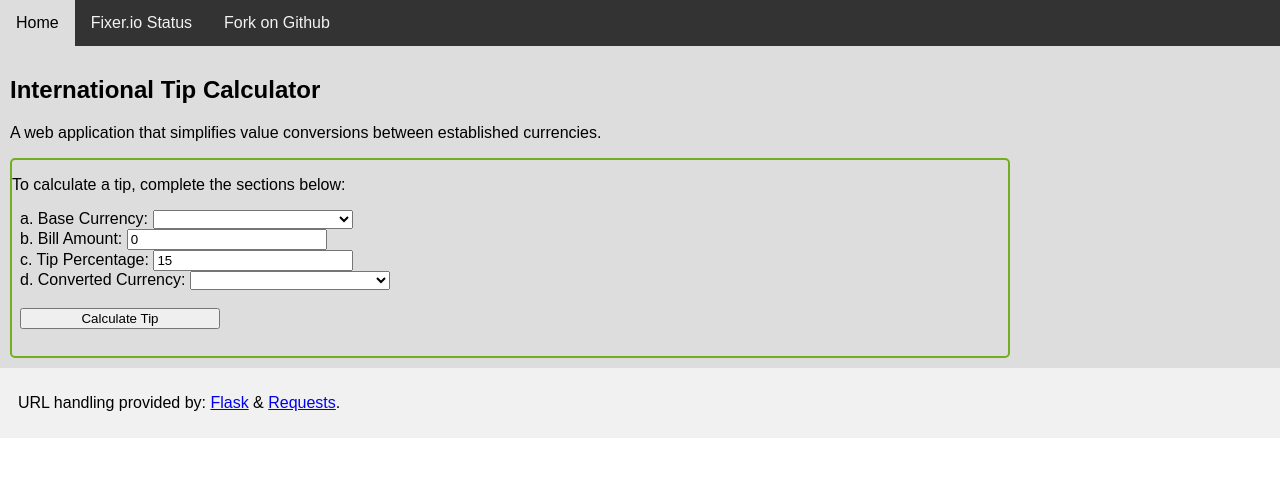
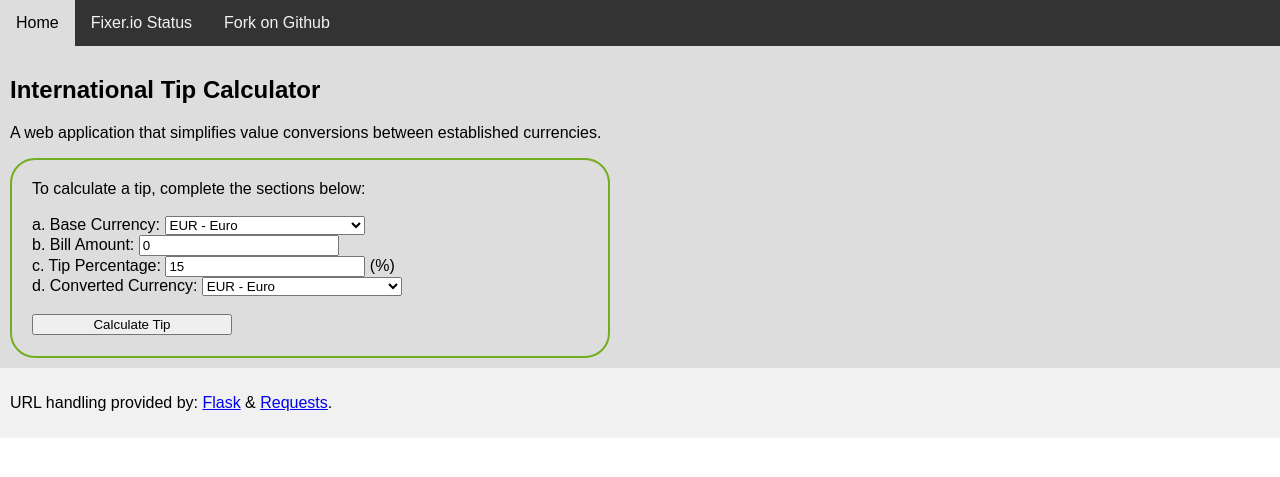
Before and after one commit to mcdonagj/Tiptabs, a Flask app: page / in a window 1280 px wide. Shown: the top 477 px of the page. Run offline with Flask 2, Linux system fonts and the light colour scheme; lists and menus that the app fills with data are empty; some libraries are stand-ins or nearby versions.

Commit message:
Remove unnecessary style changes from app page. Add rounded corners to the form via CSS.
Signed-off-by: Gary McDonald <mcdonagj@dukes.jmu.edu>

```diff
--- a/templates/app.html
+++ b/templates/app.html
@@ -4,35 +4,21 @@
 <head>
     <link rel="stylesheet" type="text/css" href="{{ url_for('static', filename='style.css') }}">
 
-    <style>
-            #rcorners {
-                border-radius: 5px;
-                border: 2px solid #73AD21;
-                padding: 0px;
-                width: 1000px;
-                height: 200px;
-            }
-    </style>
-
      <!---Devicons provided from: https://konpa.github.io/devicon-->
     <link rel="stylesheet" href="https://cdn.rawgit.com/konpa/devicon/df6431e323547add1b4cf45992913f15286456d3/devicon.min.css">
-
-    <script src="https://ajax.googleapis.com/ajax/libs/jquery/3.3.1/jquery.min.js"></script>
+    <link href="https://fonts.googleapis.com/icon?family=Material+Icons" rel="stylesheet">
 
     <title>International Tip Calculator</title>
 
     <script type="text/javascript">
-
         const currencies = ["USD", "EUR"];
-
         // TODO: Create a function that populates the given select field with currency options.
-
     </script>
 
 </head>
 
+
     <body>
-
         <div class="topnav">
             <a href="http://127.0.0.1:5000/">Home</a>
             <a href="http://127.0.0.1:5000/fixer_status">Fixer.io Status</a>
@@ -40,37 +26,43 @@
         </div>
 
         <div class="content">
+
                 <h2>International Tip Calculator</h2>
                 <p>A web application that simplifies value conversions between established currencies.</p>
-        <div id="rcorners">
-            <p>To calculate a tip, complete the sections below:</p>
+                <div class="roundedcorners">
                 <form method="POST">
 
-                &ensp;a. Base Currency:
+                    To calculate a tip, complete the sections below:
+                    <br><br>
+
+                    a. Base Currency:
                     <select title="Base Currency" id='Base Currency'>
-
+                        <option name='basecurrency' value="EUR">EUR - Euro</option>
                     </select>
                     <br>
 
-                &ensp;b. Bill Amount:
+                    b. Bill Amount:
                     <input type="number" name="billamount" min="0" step="0.01" value="0"><br>
 
-                &ensp;c. Tip Percentage:
-                <input type="number" name="tippercentage" min="0" max="100" step="1" value="15"><br>
+                    c. Tip Percentage:
+                    <input type="number" name="tippercentage" min="0" max="100" step="1" value="15">
+                    (%)
+                    <br>
 
-                &ensp;d. Converted Currency:
+                    d. Converted Currency:
                     <select title="Converted Currency">
+                        <option value="EUR">EUR - Euro</option>
+                    </select>
+                    <br>
+                    <br>
 
-                </select>
-                <br><br>
-
-                &ensp;<input type="submit" value="Calculate Tip">
+                    <input type="submit" value="Calculate Tip">
                 </form>
             </div>
         </div>
 
         <div class="footer">
-        <p>&ensp;URL handling provided by: <a href="https://github.com/pallets/flask">Flask</a> & <a href="https://github.com/requests/requests">Requests</a>.</p>
+            <p>URL handling provided by: <a href="https://github.com/pallets/flask">Flask</a> & <a href="https://github.com/requests/requests">Requests</a>.</p>
         </div>
 
     </body>
```
Lines whose indentation alone changed are shown as unchanged.
